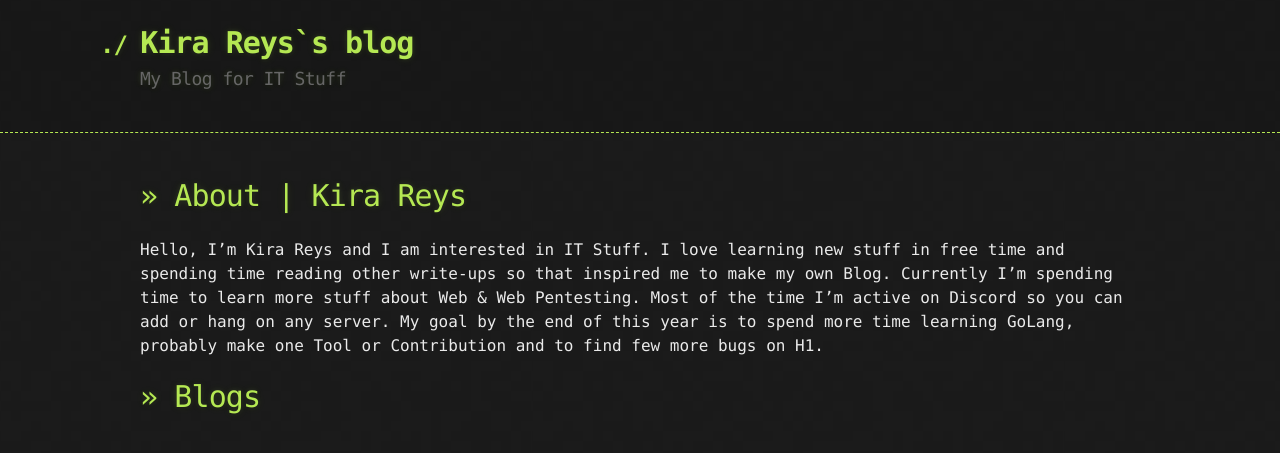
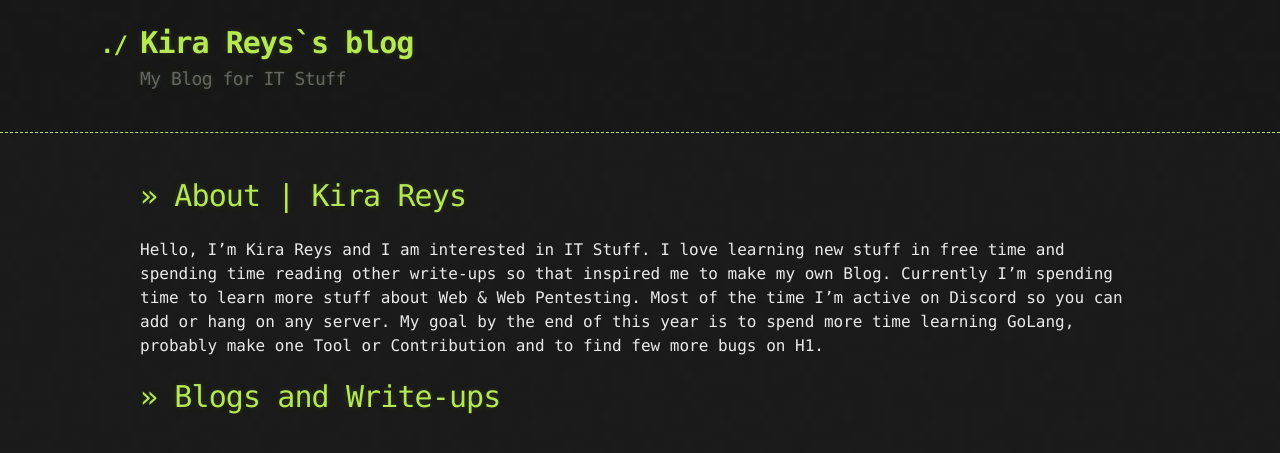
Before and after one commit to 20kilograma/blog, a Jekyll site: the page built from index.md, in a window 1280 px wide. Shown: the top 453 px of the page. Built offline with Jekyll 4.4.1, drawn with Linux system fonts in a browser that asks for light colours; our own code applies the rules of GitHub Pages for plain Markdown files.

Commit message:
Update index.md

```diff
--- a/index.md
+++ b/index.md
@@ -2,4 +2,4 @@
 
 Hello, I'm Kira Reys and I am interested in IT Stuff. I love learning new stuff in free time and spending time reading other write-ups so that inspired me to make my own Blog. Currently I'm spending time to learn more stuff about Web & Web Pentesting. Most of the time I'm active on Discord so you can add or hang on any server. My goal by the end of this year is to spend more time learning GoLang, probably make one Tool or Contribution and to find few more bugs on H1.
 
-# >> Blogs
+# >> Blogs and Write-ups
```
